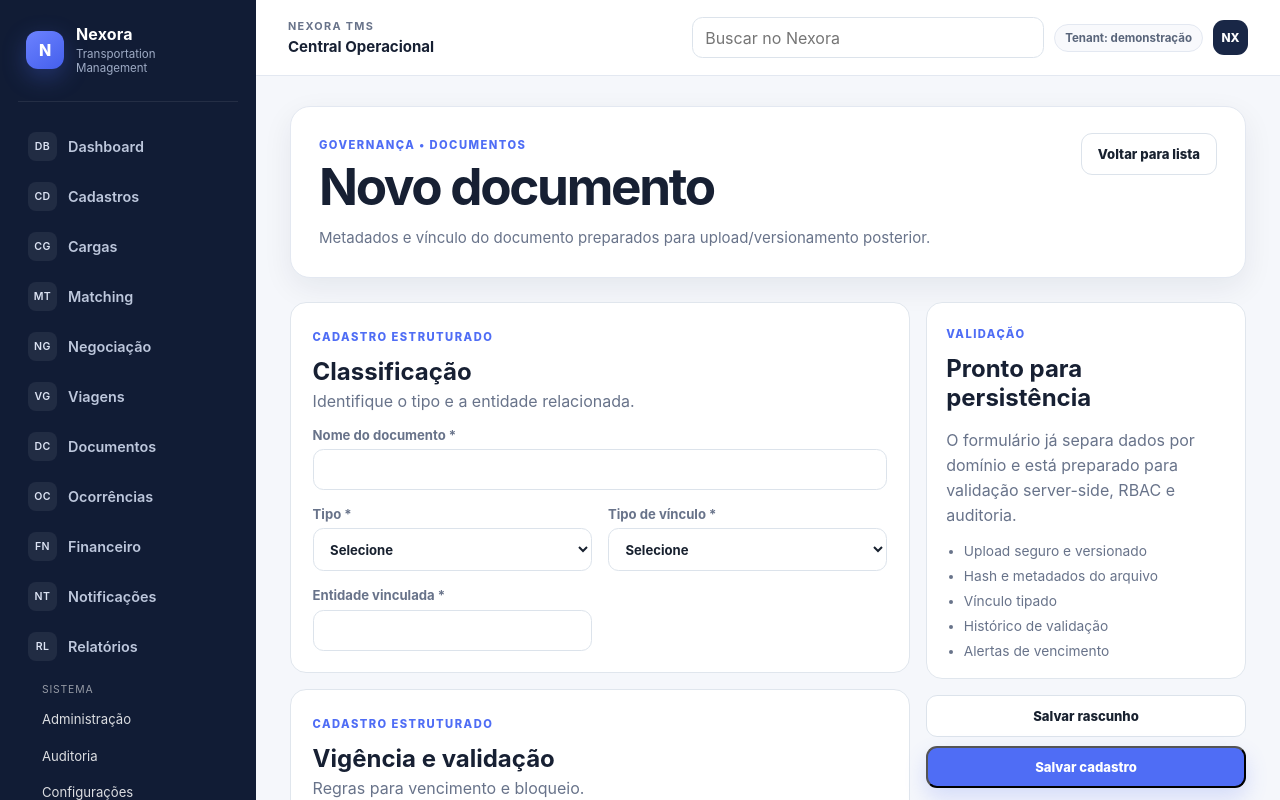
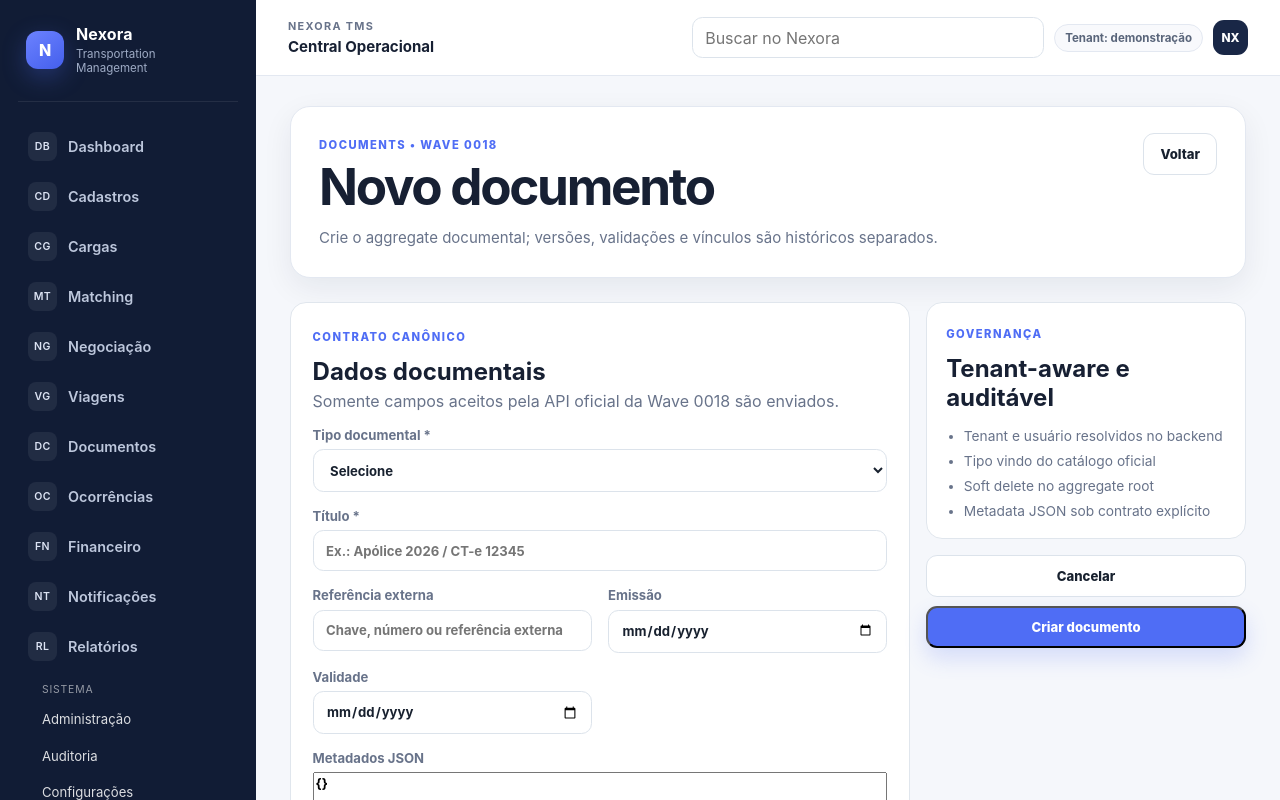
Before and after one commit to brunabarrichello/nexora-tms, a Next.js app in the folder apps/web/: page /documentos/novo in a window 1280 px wide. Shown: the top 800 px of the page. Built offline with nearby package versions, Linux system fonts and the light colour scheme.

Commit message:
feat(web): connect canonical document creation

```diff
--- a/apps/web/app/documentos/novo/page.tsx
+++ b/apps/web/app/documentos/novo/page.tsx
@@ -1,65 +1,14 @@
-import { FormPage } from '../../_components/form-page';
+import { DocumentCreateForm } from '../../_components/document-forms';
+import { apiGet } from '../../_lib/api-client';
+import type { ReferenceDocumentTypePage } from '../../_lib/document-ui';
+
 export const metadata = { title: 'Novo documento' };
-export default function Page() {
-  return (
-    <FormPage
-      eyebrow="Governança • Documentos"
-      title="Novo documento"
-      description="Metadados e vínculo do documento preparados para upload/versionamento posterior."
-      backHref="/documentos"
-      groups={[
-        {
-          title: 'Classificação',
-          description: 'Identifique o tipo e a entidade relacionada.',
-          fields: [
-            { name: 'name', label: 'Nome do documento', required: true, wide: true },
-            {
-              name: 'type',
-              label: 'Tipo',
-              options: [
-                'CNH',
-                'CRLV',
-                'RNTRC',
-                'Seguro',
-                'Comprovante',
-                'Fiscal',
-                'Contrato',
-                'Outro',
-              ],
-              required: true,
-            },
-            {
-              name: 'entityType',
-              label: 'Tipo de vínculo',
-              options: ['Motorista', 'Veículo', 'Transportadora', 'Carga', 'Viagem', 'Empresa'],
-              required: true,
-            },
-            { name: 'entityId', label: 'Entidade vinculada', required: true },
-          ],
-        },
-        {
-          title: 'Vigência e validação',
-          description: 'Regras para vencimento e bloqueio.',
-          fields: [
-            { name: 'issuedAt', label: 'Emissão', type: 'date' },
-            { name: 'expiresAt', label: 'Validade', type: 'date' },
-            {
-              name: 'validation',
-              label: 'Validação inicial',
-              options: ['Pendente', 'Válido', 'Reprovado'],
-              required: true,
-            },
-            { name: 'blocking', label: 'Bloqueia operação se inválido', options: ['Sim', 'Não'] },
-          ],
-        },
-      ]}
-      checklist={[
-        'Upload seguro e versionado',
-        'Hash e metadados do arquivo',
-        'Vínculo tipado',
-        'Histórico de validação',
-        'Alertas de vencimento',
-      ]}
-    />
-  );
+
+export default async function Page() {
+  const result = await apiGet<ReferenceDocumentTypePage>('/api/v1/reference-data/document-types', {
+    active: 'true',
+    limit: '100',
+    offset: '0',
+  });
+  return <DocumentCreateForm documentTypes={result.kind === 'ready' ? result.data.items : []} />;
 }
```
